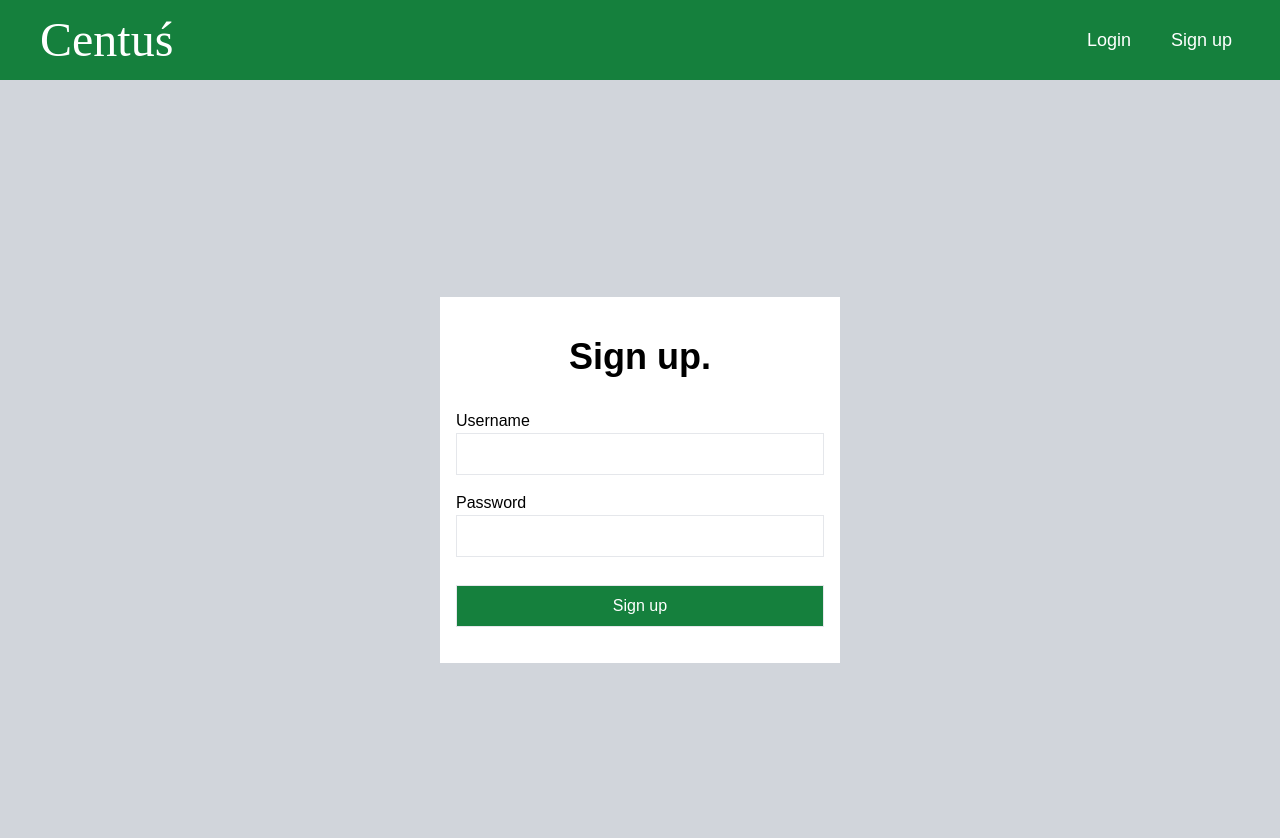
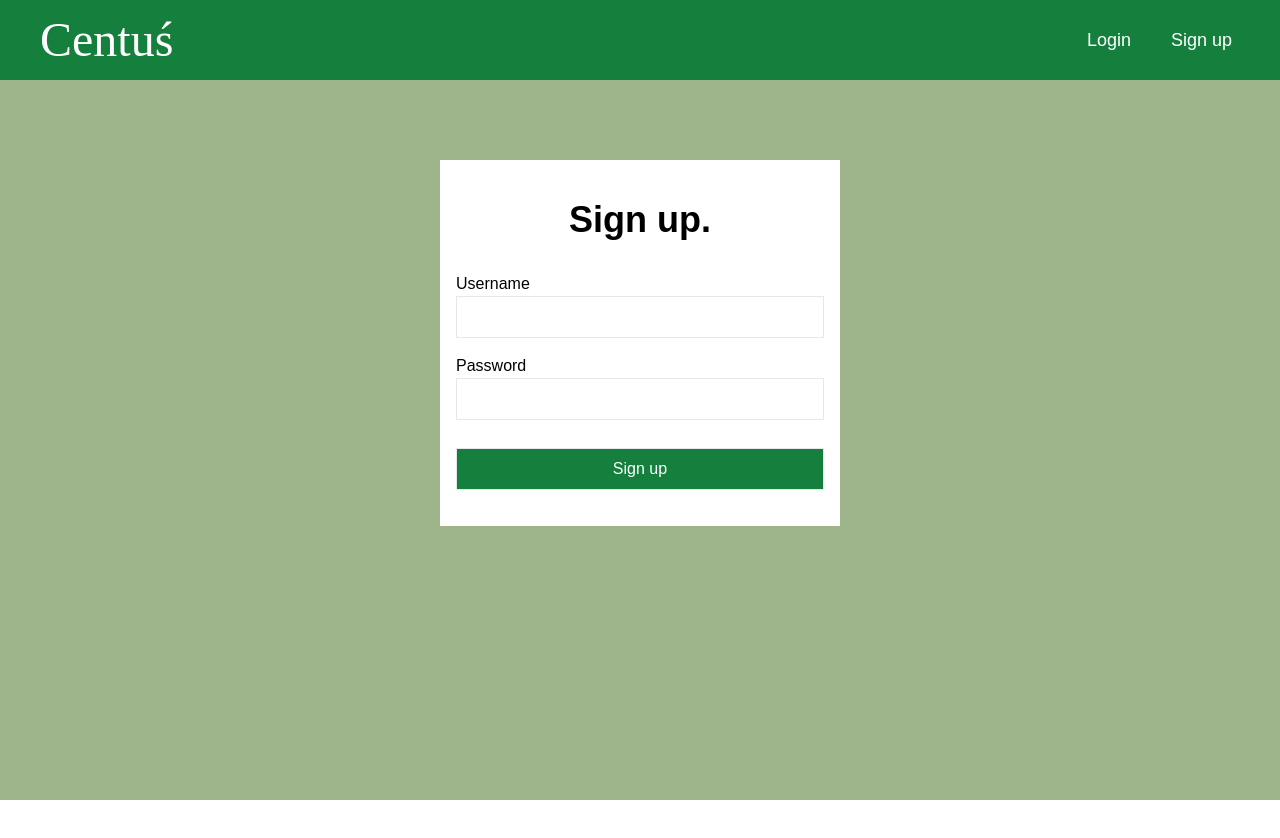
Before and after one commit to Gawc1uuu/centusTS, a React (Create React App) app in the folder frontend/: page /signup in a window 1280 px wide. Shown: the top 838 px of the page. After the commit the page ends 800 px from the top, so only its background shows below. Built offline with nearby package versions, Linux system fonts and the light colour scheme.

Commit message:
correcting styles

```diff
--- a/frontend/src/pages/Login.tsx
+++ b/frontend/src/pages/Login.tsx
@@ -14,11 +14,10 @@ const Login = () => {
   };
 
   return (
-    <div className="grid grid-cols-1 h-screen w-full">
-      <div className="bg-gray-300 flex flex-col justify-center">
+    <div className="flex justify-center items-center mt-[5em]">
       <form
         onSubmit={handleSubmit}
-          className="max-w-[400px] w-11/12 sm:w-full mx-auto bg-white p-4"
+        className="max-w-[400px] w-11/12 sm:w-full bg-white p-4"
       >
         <h2 className="text-4xl font-bold text-center py-6">Login.</h2>
         <div className="flex flex-col py-2">
@@ -57,7 +56,6 @@ const Login = () => {
         )}
       </form>
     </div>
-    </div>
   );
 };
 
--- a/frontend/src/pages/Signup.tsx
+++ b/frontend/src/pages/Signup.tsx
@@ -14,11 +14,10 @@ const Signup = () => {
   };
 
   return (
-    <div className="grid grid-cols-1 h-screen w-full overflow-y-hidden">
-      <div className="bg-gray-300 flex flex-col justify-center">
+    <div className="flex justify-center items-center mt-[5em]">
       <form
         onSubmit={handleSubmit}
-          className="max-w-[400px] w-11/12 sm:w-full mx-auto bg-white p-4"
+        className="max-w-[400px] w-11/12 sm:w-full bg-white p-4"
       >
         <h2 className="text-4xl font-bold text-center py-6">Sign up.</h2>
         <div className="flex flex-col py-2">
@@ -56,7 +55,6 @@ const Signup = () => {
         )}
       </form>
     </div>
-    </div>
   );
 };
 
```
Lines whose indentation alone changed are shown as unchanged.
